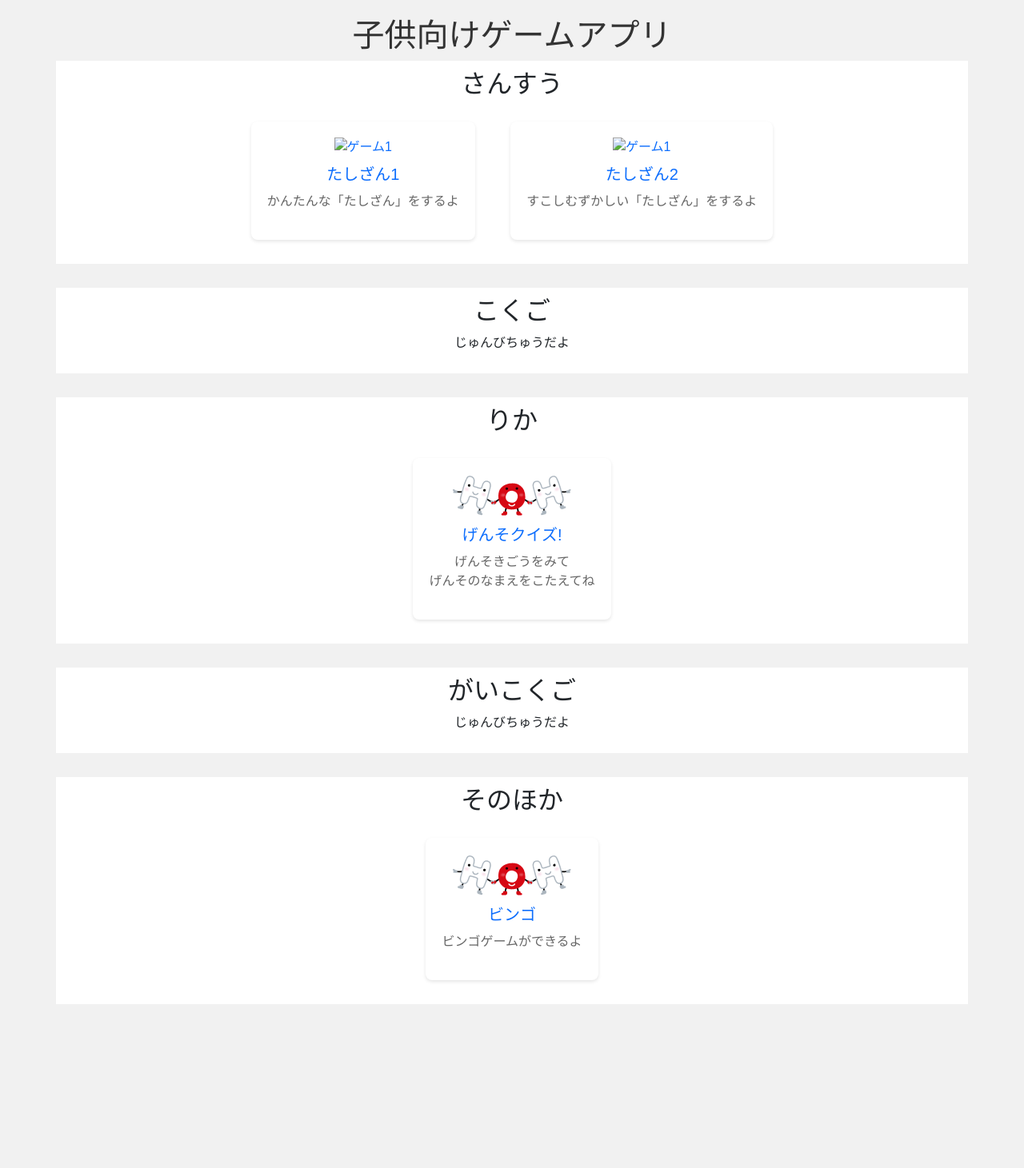
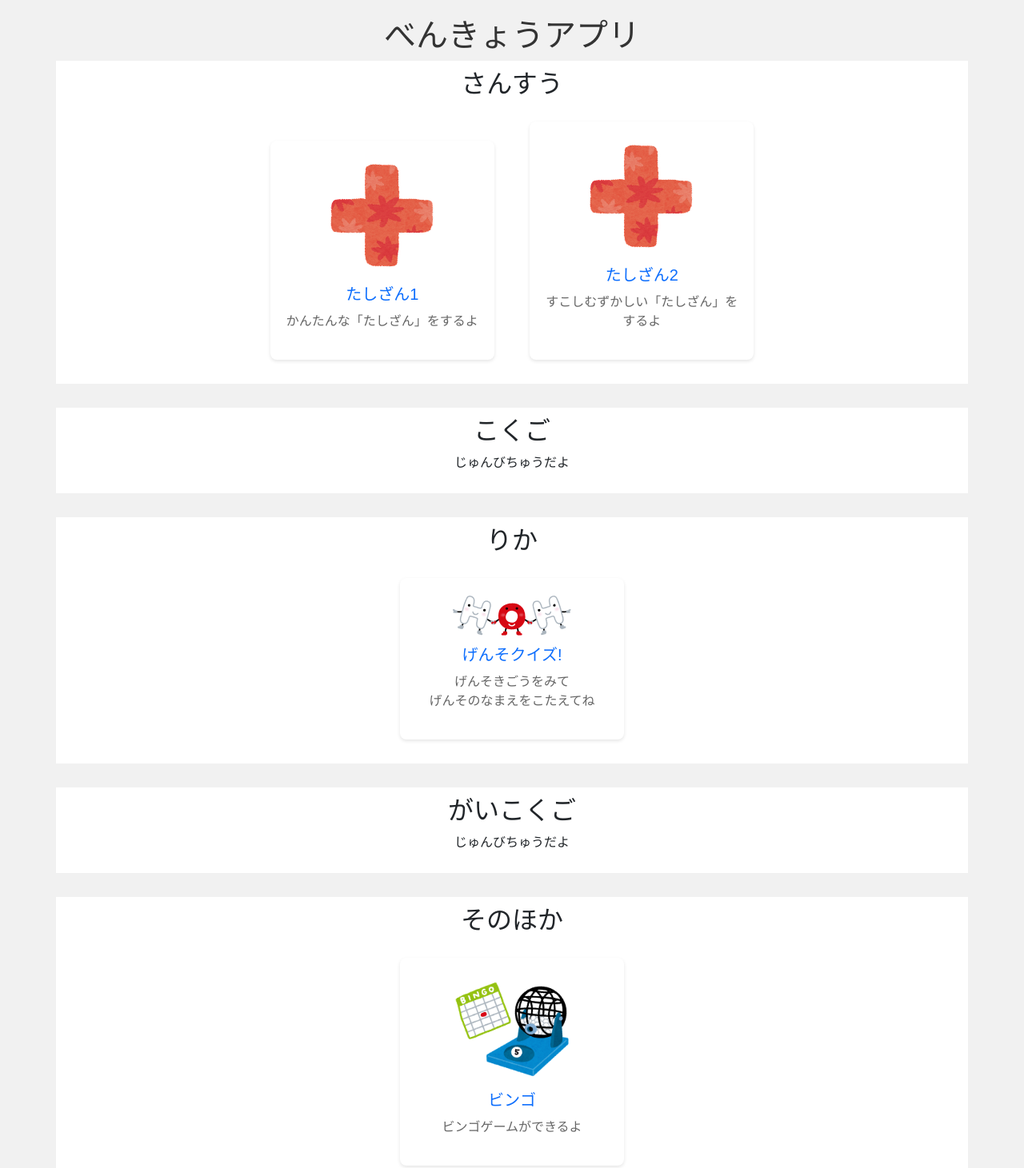
Before and after one commit to suotani/papaapp, a plain HTML site: page index.html in a window 1280 px wide. Shown: the top 1461 px of the page at 80% size. Before the commit the page ends 1306 px from the top, so only its background shows below. Drawn offline with nearby package versions, Linux system fonts and the light colour scheme.

Commit message:
画像追加

```diff
--- a/index.html
+++ b/index.html
@@ -24,6 +24,7 @@
       border-radius: 8px;
       box-shadow: 0 2px 4px rgba(0, 0, 0, 0.1);
       transition: transform 0.3s ease;
+      width: 25%;
     }
 
     .game:hover {
@@ -55,13 +56,13 @@
   </style>
 </head>
 <body>
-  <h1>子供向けゲームアプリ</h1>
+  <h1>べんきょうアプリ</h1>
   <div class="container white-back">
     <h2>さんすう</h2>
 
     <div class="game">
       <a href="math/math1.html">
-        <img src="game1-thumbnail.jpg" alt="ゲーム1">
+        <img src="img/plus.png" alt="ゲーム1">
         <h2>たしざん1</h2>
         <p>かんたんな「たしざん」をするよ</p>
       </a>
@@ -69,7 +70,7 @@
 
     <div class="game">
       <a href="math/math2.html">
-        <img src="game1-thumbnail.jpg" alt="ゲーム1">
+        <img src="img/plus.png" alt="ゲーム1">
         <h2>たしざん2</h2>
         <p>すこしむずかしい「たしざん」をするよ</p>
       </a>
@@ -106,7 +107,7 @@
 
     <div class="game">
       <a href="other/bingo.html">
-        <img src="img/atom.png" alt="ゲーム1">
+        <img src="img/bingo.png" alt="ゲーム1">
         <h2>ビンゴ</h2>
         <p>ビンゴゲームができるよ</p>
       </a>
```
Also changed, not shown: img/bingo.png (added), img/plus.png (added).
